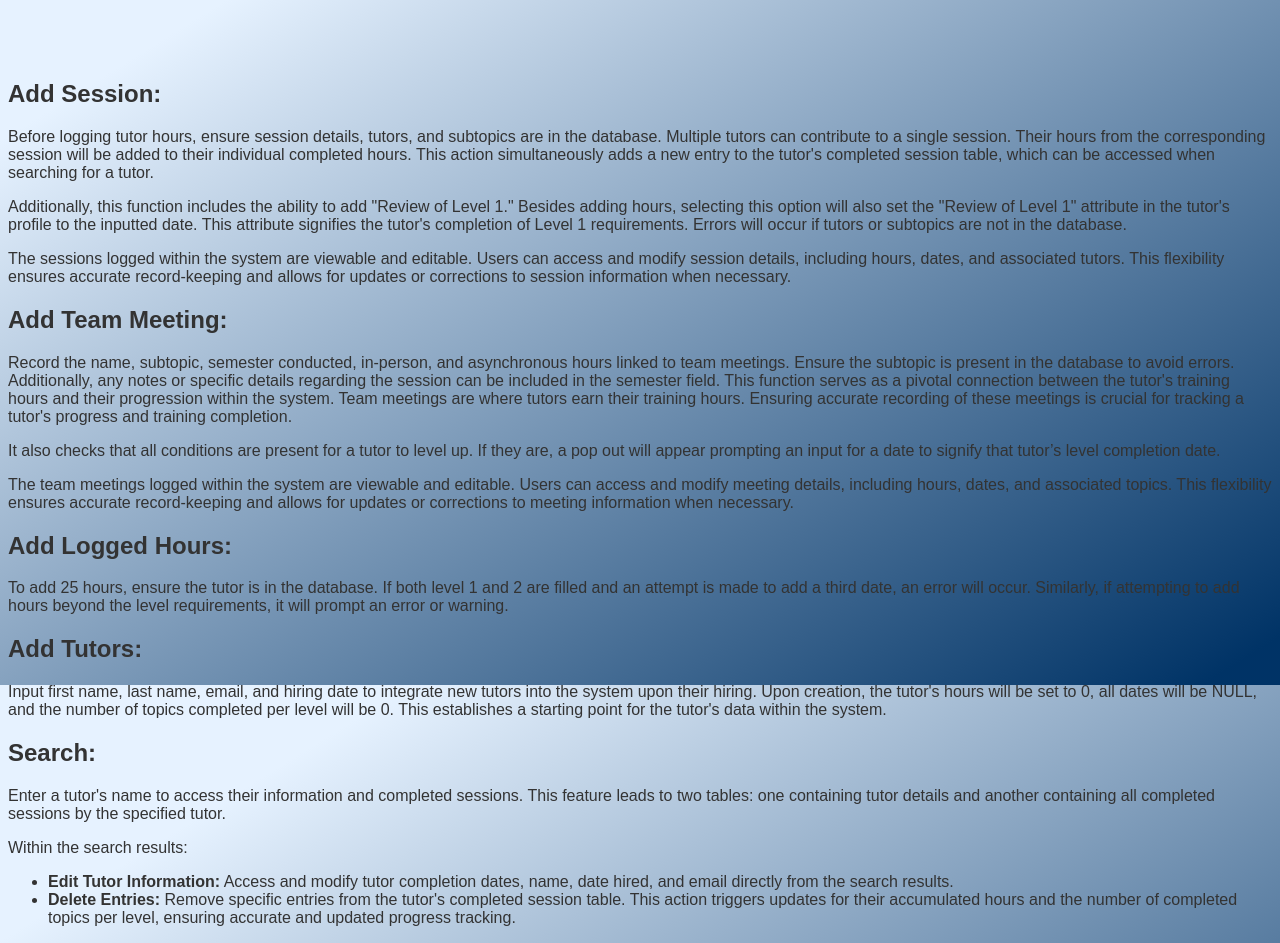
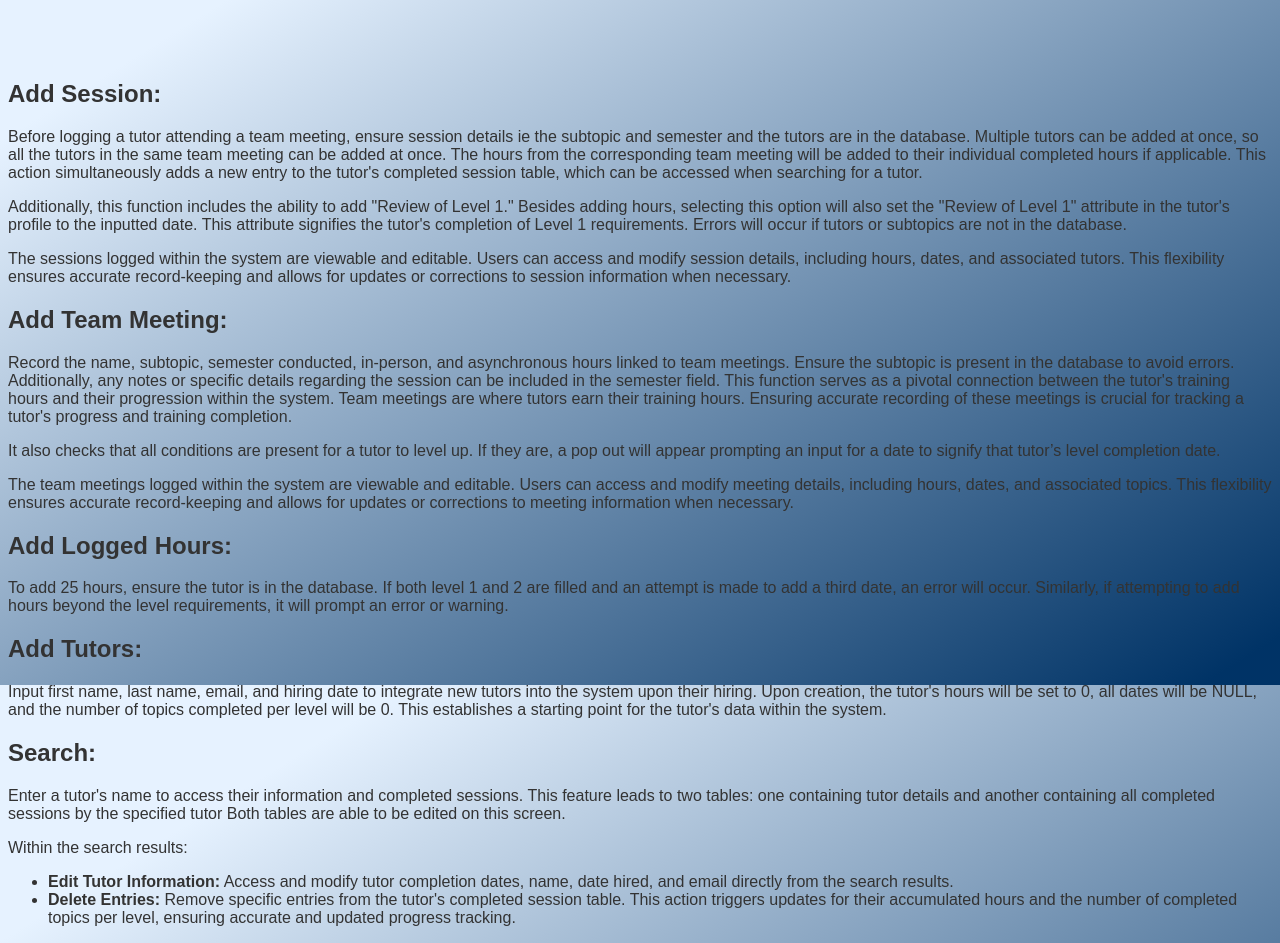
Before and after one commit to TexasHolden/CertTrac, a Django app: page /help in a window 1280 px wide. Shown: the part 115-1058 px from the top of the page. Run offline with Django 4.2, Linux system fonts and the light colour scheme.

Commit message:
Update help.html

```diff
--- a/templates/help.html
+++ b/templates/help.html
@@ -10,7 +10,7 @@
 
           <h2>Add Session:</h2>
           <p>
-            Before logging tutor hours, ensure session details, tutors, and subtopics are in the database. Multiple tutors can contribute to a single session. Their hours from the corresponding session will be added to their individual completed hours. This action simultaneously adds a new entry to the tutor's completed session table, which can be accessed when searching for a tutor.
+            Before logging a tutor attending a team meeting, ensure session details ie the subtopic and semester and the tutors are in the database. Multiple tutors can be added at once, so all the tutors in the same team meeting can be added at once. The hours from the corresponding team meeting will be added to their individual completed hours if applicable. This action simultaneously adds a new entry to the tutor's completed session table, which can be accessed when searching for a tutor.
           </p>
           <p>
             Additionally, this function includes the ability to add "Review of Level 1." Besides adding hours, selecting this option will also set the "Review of Level 1" attribute in the tutor's profile to the inputted date. This attribute signifies the tutor's completion of Level 1 requirements. Errors will occur if tutors or subtopics are not in the database.
@@ -42,7 +42,7 @@
 
           <h2>Search:</h2>
           <p>
-            Enter a tutor's name to access their information and completed sessions. This feature leads to two tables: one containing tutor details and another containing all completed sessions by the specified tutor.
+            Enter a tutor's name to access their information and completed sessions. This feature leads to two tables: one containing tutor details and another containing all completed sessions by the specified tutor Both tables are able to be edited on this screen.
           </p>
           <p>
             Within the search results:
```
